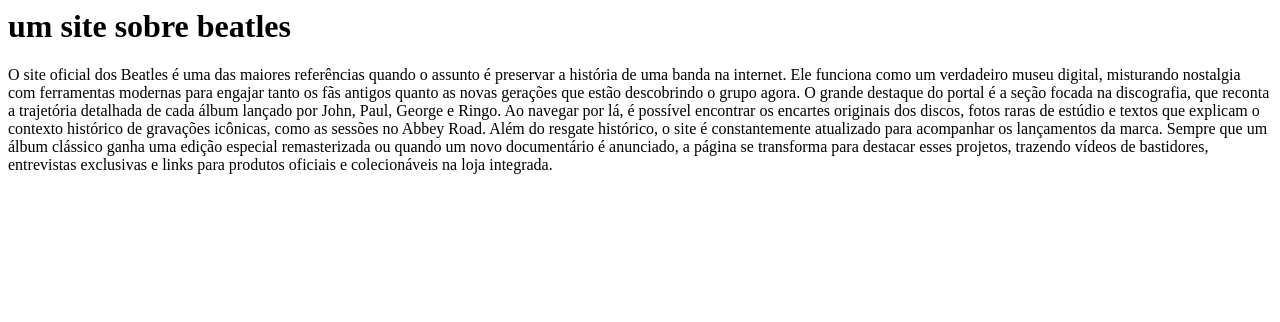
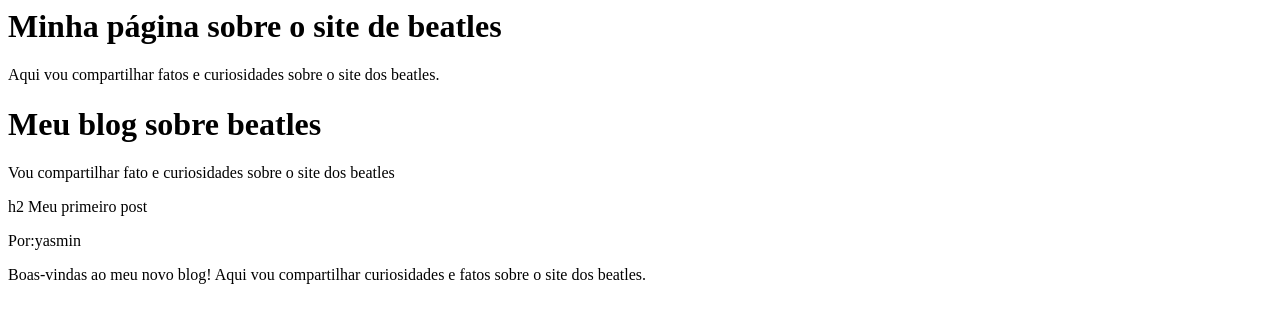
Before and after one commit to ferreiracostayasmin-arch/alura, a plain HTML site: page index.html in a window 1280 px wide. Drawn offline with Linux system fonts and the light colour scheme.

Commit message:
Update index.html

```diff
--- a/index.html
+++ b/index.html
@@ -1,10 +1,20 @@
-<h1>um site sobre beatles</h1>
-<p1>O site oficial dos Beatles é uma das maiores referências quando o assunto é preservar a história de uma banda na internet. Ele funciona como um verdadeiro museu digital, misturando
-  nostalgia com ferramentas modernas para engajar tanto os fãs antigos quanto as novas gerações que estão descobrindo o grupo agora.
+<h1>Minha página sobre o site de beatles</h1>
+<p1>Aqui vou compartilhar fatos e curiosidades sobre o site dos beatles.</p1>
 
-O grande destaque do portal é a seção focada na discografia, que reconta a trajetória detalhada de cada álbum lançado por John, Paul, George e Ringo.
-Ao navegar por lá, é possível encontrar os encartes originais dos discos, fotos raras de estúdio e textos que explicam o contexto histórico de gravações icônicas, como as sessões no Abbey Road.
+<!DOCTYPE html>
 
-Além do resgate histórico, o site é constantemente atualizado para acompanhar os lançamentos da marca. Sempre que um álbum clássico ganha uma edição especial
-  remasterizada ou quando um novo documentário é anunciado, a página se transforma para destacar esses projetos, trazendo vídeos de bastidores,
-  entrevistas exclusivas e links para produtos oficiais e colecionáveis na loja integrada.<p1>
+<html lang="pt-br">
+<head>
+<meta charset="UTF-8">
+<meta name="viewport" content="width=device-width, initial-scale=1.0">
+<title>Document</title>
+</head>
+<body>
+<h1>Meu blog sobre beatles</h1>
+<p>Vou compartilhar fato e curiosidades sobre o site dos beatles</p>
+</body>
+</html>
+h2<!DOCTYPE html>
+</h2>Meu primeiro post</h2>
+<p>Por:yasmin<p>
+  <p>Boas-vindas ao meu novo blog! Aqui vou compartilhar curiosidades e fatos sobre  o site dos beatles.</p>
```
